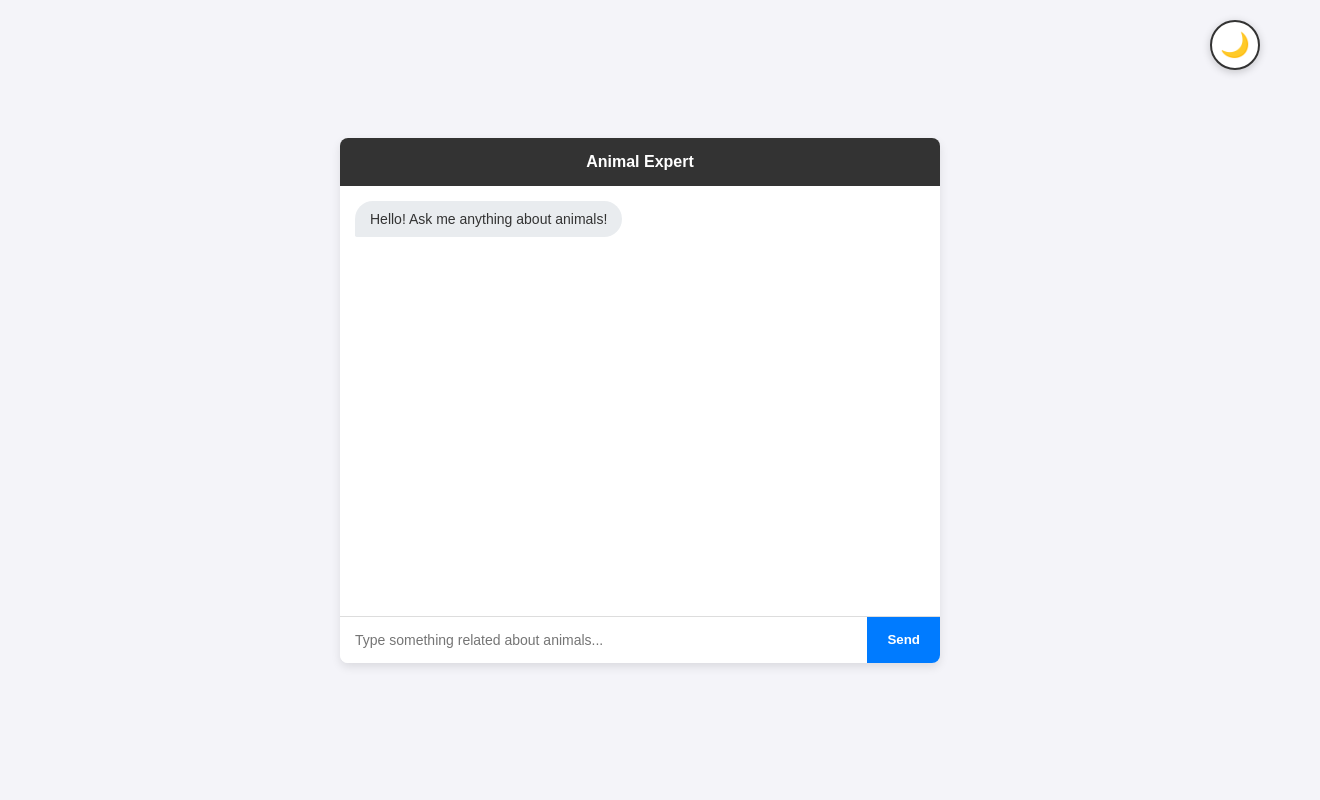
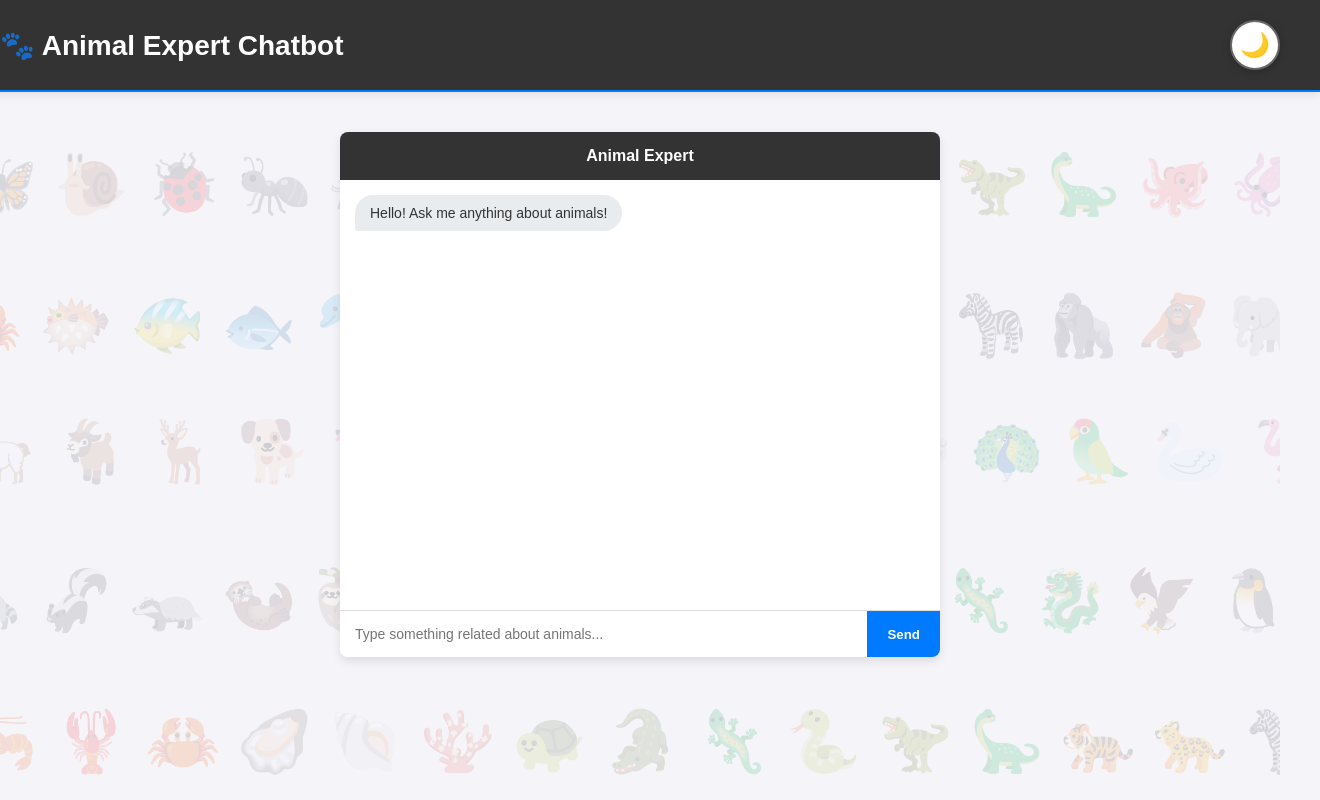
Before and after one commit to HozFisen/gemini-chatbot-animal-expert, a website: page public/index.html in a window 1280 px wide. Shown: the whole page, 1320 px wide, since content can reach past the window. Drawn offline with Linux system fonts and the light colour scheme.

Commit message:
feat: upgraded backround

```diff
--- a/public/index.html
+++ b/public/index.html
@@ -8,9 +8,33 @@
 </head>
 <body>
 
-    <button id="theme-toggle" class="theme-toggle" aria-label="Toggle dark mode">
-        <span class="theme-icon">🌙</span>
-    </button>
+    <div class="animal-background">
+        <div class="animal-row row-left">
+            🐶 🐱 🐭 🐹 🐰 🦊 🐻 🐼 🐨 🐯 🦁 🐮 🐷 🐸 🐵 🐔 🐧 🐦 🐤 🦆 🦅 🦉 🦇
+        </div>
+        <div class="animal-row row-right">
+            🐺 🐗 🐴 🦄 🐝 🐛 🦋 🐌 🐞 🐜 🦟 🦗 🕷 🦂 🐢 🐍 🦎 🦖 🦕 🐙 🦑 🦐 🦞
+        </div>
+        <div class="animal-row row-left">
+            🦀 🐡 🐠 🐟 🐬 🐳 🐋 🦈 🐊 🐅 🐆 🦓 🦍 🦧 🐘 🦛 🦏 🐪 🐫 🦒 🦘 🦬 🐃
+        </div>
+        <div class="animal-row row-right">
+            🐂 🐄 🐎 🐖 🐏 🐑 🦙 🐐 🦌 🐕 🐩 🦮 🐈 🪶 🐓 🦃 🦤 🦚 🦜 🦢 🦩 🕊 🐇
+        </div>
+        <div class="animal-row row-left">
+            🦝 🦨 🦡 🦦 🦥 🐁 🐀 🐿 🦔 🐲 🦕 🦎 🐉 🦅 🐧 🦆 🦢 🕊 🦉 🦤 🦩 🦚 🦜
+        </div>
+        <div class="animal-row row-right">
+            🐠 🐟 🐡 🦈 🐙 🦑 🦐 🦞 🦀 🦪 🐚 🪸 🐢 🐊 🦎 🐍 🦖 🦕 🐅 🐆 🦓 🦍 🦧
+        </div>
+    </div>
+
+    <header class="page-header">
+        <h1>🐾 Animal Expert Chatbot</h1>
+        <button id="theme-toggle" class="theme-toggle" aria-label="Toggle dark mode">
+            <span class="theme-icon">🌙</span>
+        </button>
+    </header>
 
     <div class="chat-container">
         <div class="chat-header">Animal Expert</div>
--- a/public/style.css
+++ b/public/style.css
@@ -1,18 +1,77 @@
 /* 1. Reset and Center Everything */
 body {
     margin: 0;
-    height: 100vh;
+    min-height: 100vh;
     display: flex;
-    justify-content: center;
+    flex-direction: column;
     align-items: center;
     background-color: #f4f4f9;
     font-family: Arial, sans-serif;
     transition: background-color 0.3s ease;
+    position: relative;
+    overflow-x: hidden;
+}
+
+/* Animal Emoticon Background */
+.animal-background {
+    position: fixed;
+    top: 0;
+    left: 0;
+    width: 100%;
+    height: 100%;
+    overflow: hidden;
+    z-index: 0;
+    opacity: 0.15;
+    user-select: none;
+    pointer-events: none;
+    transition: opacity 0.3s ease;
+    display: flex;
+    flex-direction: column;
+    justify-content: space-around;
+}
+
+.animal-row {
+    font-size: 60px;
+    white-space: nowrap;
+    display: flex;
+    animation-duration: 60s;
+    animation-timing-function: linear;
+    animation-iteration-count: infinite;
+}
+
+.row-left {
+    animation-name: scroll-left;
+}
+
+.row-right {
+    animation-name: scroll-right;
+}
+
+@keyframes scroll-left {
+    0% {
+        transform: translateX(0);
+    }
+    100% {
+        transform: translateX(-50%);
+    }
+}
+
+@keyframes scroll-right {
+    0% {
+        transform: translateX(-50%);
+    }
+    100% {
+        transform: translateX(0);
+    }
 }
 
 /* Dark Mode Styles */
 body.dark-mode {
     background-color: #1a1a1a;
+}
+
+body.dark-mode .animal-background {
+    opacity: 0.08;
 }
 
 body.dark-mode .chat-container {
@@ -50,15 +109,40 @@ body.dark-mode input[type="text"]::placeholder {
     color: #888;
 }
 
+body.dark-mode .page-header {
+    background-color: #1a1a1a;
+    color: #e0e0e0;
+    border-bottom: 2px solid #333;
+}
+
+/* Page Header */
+.page-header {
+    width: 100%;
+    background-color: #333;
+    color: white;
+    padding: 20px 40px;
+    display: flex;
+    justify-content: space-between;
+    align-items: center;
+    box-shadow: 0 2px 10px rgba(0,0,0,0.1);
+    z-index: 100;
+    position: relative;
+    transition: all 0.3s ease;
+    border-bottom: 2px solid #007bff;
+}
+
+.page-header h1 {
+    margin: 0;
+    font-size: 28px;
+    font-weight: bold;
+}
+
 /* Theme Toggle Button */
 .theme-toggle {
-    position: fixed;
-    top: 20px;
-    right: 20px;
     width: 50px;
     height: 50px;
     border-radius: 50%;
-    border: 2px solid #333;
+    border: 2px solid #666;
     background-color: white;
     cursor: pointer;
     display: flex;
@@ -66,7 +150,6 @@ body.dark-mode input[type="text"]::placeholder {
     align-items: center;
     font-size: 24px;
     transition: all 0.3s ease;
-    z-index: 1000;
     box-shadow: 0 2px 8px rgba(0,0,0,0.2);
 }
 
@@ -77,7 +160,7 @@ body.dark-mode input[type="text"]::placeholder {
 
 body.dark-mode .theme-toggle {
     background-color: #2d2d2d;
-    border-color: #666;
+    border-color: #888;
 }
 
 .theme-icon {
@@ -94,6 +177,9 @@ body.dark-mode .theme-toggle {
     display: flex;
     flex-direction: column;
     transition: background-color 0.3s ease, box-shadow 0.3s ease;
+    margin: 40px 20px;
+    z-index: 10;
+    position: relative;
 }
 
 /* 3. Header */
```
